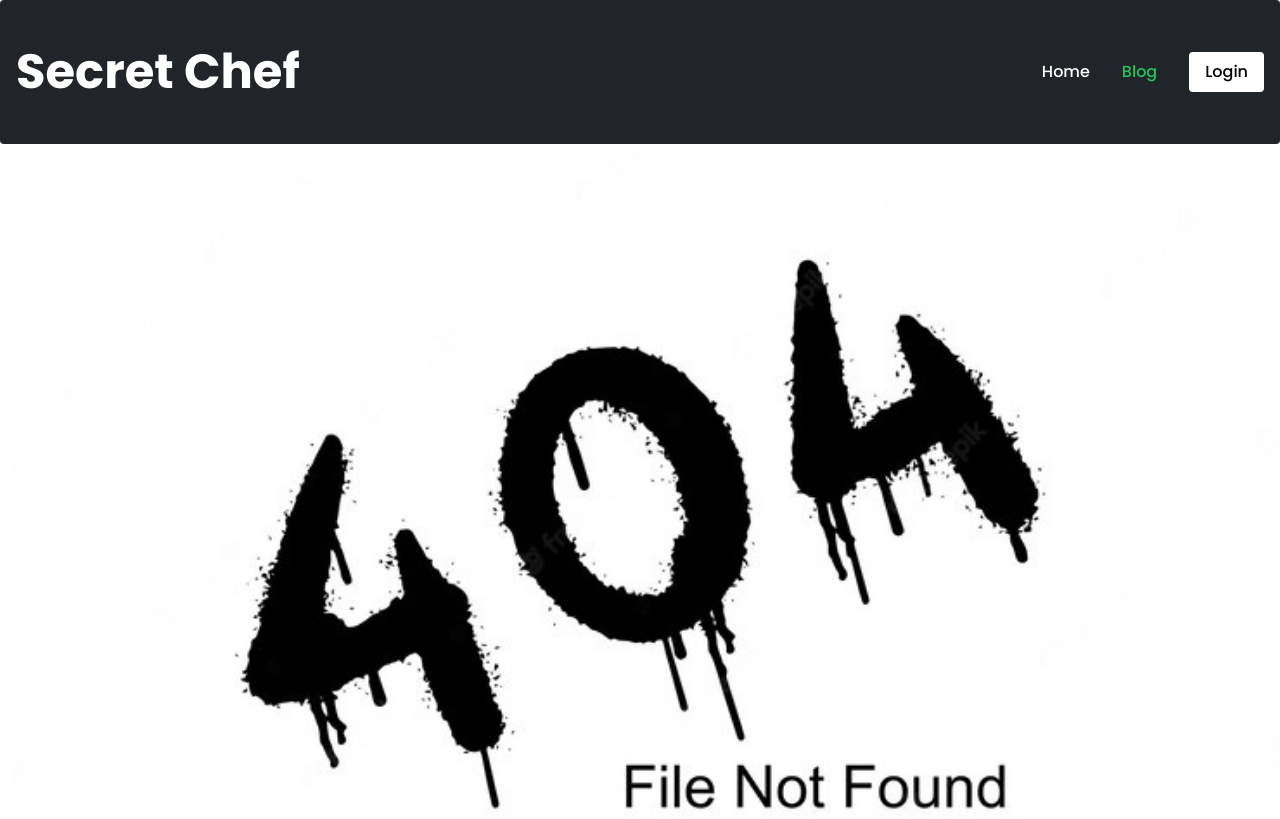
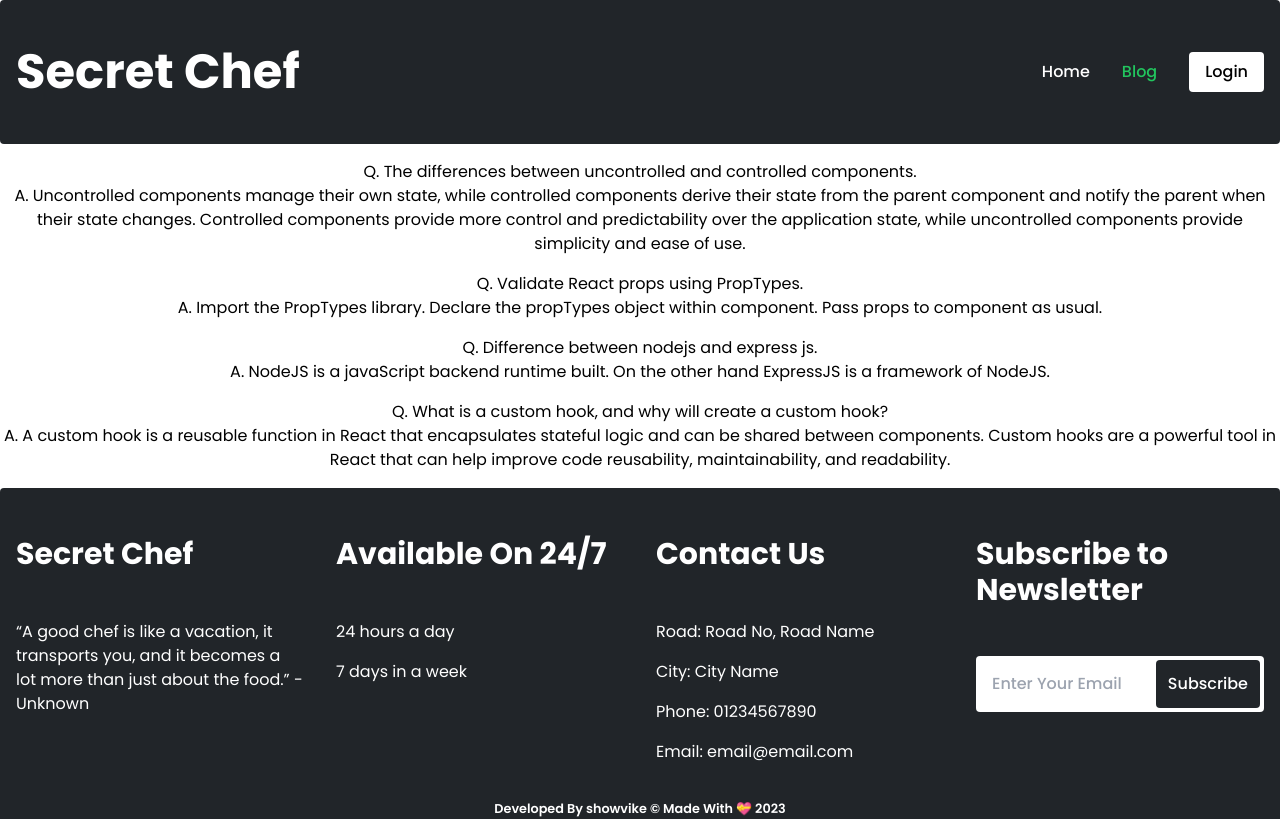
Before and after one commit to showvike/secret-chef, a React (Vite) app: page /blog in a window 1280 px wide. Shown: the top 819 px of the page. Built offline with nearby package versions, Linux system fonts and the light colour scheme; no server answers.

Commit message:
blog added

```diff
--- /dev/null
+++ b/src/components/Blog/Blog.jsx
@@ -0,0 +1,43 @@
+const Blog = () => {
+  return (
+    <div className="text-center mb-4">
+      <div className="mt-4">
+        <p>
+          Q. The differences between uncontrolled and controlled components.
+        </p>
+        <p>
+          A. Uncontrolled components manage their own state, while controlled
+          components derive their state from the parent component and notify the
+          parent when their state changes. Controlled components provide more
+          control and predictability over the application state, while
+          uncontrolled components provide simplicity and ease of use.
+        </p>
+      </div>
+      <div className="mt-4">
+        <p>Q. Validate React props using PropTypes.</p>
+        <p>
+          A. Import the PropTypes library. Declare the propTypes object within
+          component. Pass props to component as usual.
+        </p>
+      </div>
+      <div className="mt-4">
+        <p>Q. Difference between nodejs and express js.</p>
+        <p>
+          A. NodeJS is a javaScript backend runtime built. On the other hand
+          ExpressJS is a framework of NodeJS.
+        </p>
+      </div>
+      <div className="mt-4">
+        <p>Q. What is a custom hook, and why will create a custom hook?</p>
+        <p>
+          A. A custom hook is a reusable function in React that encapsulates
+          stateful logic and can be shared between components. Custom hooks are
+          a powerful tool in React that can help improve code reusability,
+          maintainability, and readability.
+        </p>
+      </div>
+    </div>
+  );
+};
+
+export default Blog;
--- a/src/routers/router.jsx
+++ b/src/routers/router.jsx
@@ -1,4 +1,5 @@
 import { createBrowserRouter } from "react-router-dom";
+import Blog from "../components/Blog/Blog";
 import Error from "../components/Error/Error";
 import Home from "../components/Home/Home/Home";
 import Main from "../components/Layout/Main/Main";
@@ -14,6 +15,10 @@ const router = createBrowserRouter([
       {
         path: "/",
         element: <Home />,
+      },
+      {
+        path: "blog",
+        element: <Blog />,
       },
       {
         path: "login",
```
